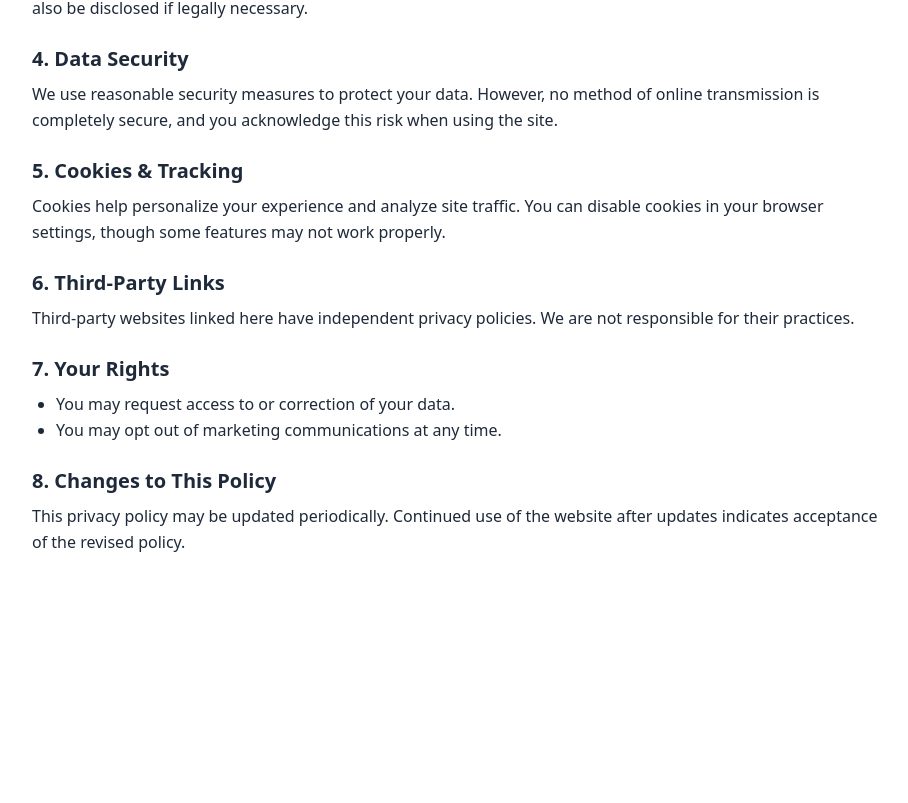
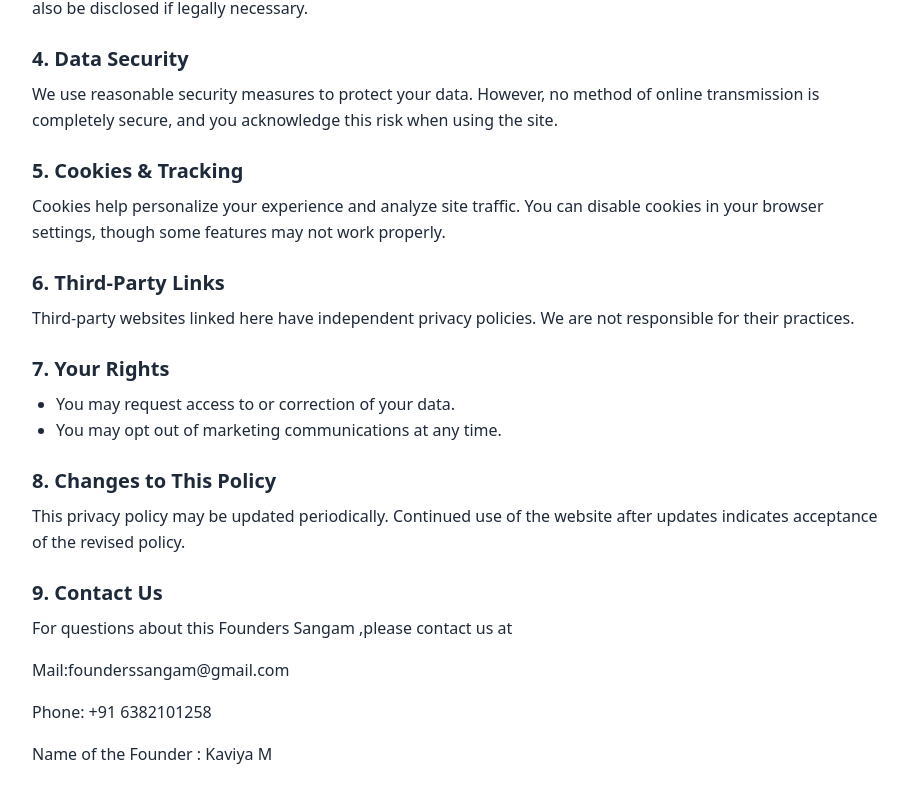
Before and after one commit to Isaiaarasan/Founders-Sangam, a React (Vite) app in the folder Client/: page /privacy-policy in a window 1280 px wide. Shown: the part 573-1376 px from the top of the page, without its empty margins (184-1092 px from the left). Before the commit the page ends 1168 px from the top, so only its background shows below. Built offline with nearby package versions, Linux system fonts and the light colour scheme; no server answers.

Commit message:
Adding Founders Details in the terms and conditions page

```diff
--- a/Client/src/components/Policy/PrivacyPolicy.jsx
+++ b/Client/src/components/Policy/PrivacyPolicy.jsx
@@ -84,6 +84,15 @@
         This privacy policy may be updated periodically. Continued use of the
         website after updates indicates acceptance of the revised policy.
       </p>
+      <div>
+        <h2 className="text-xl font-semibold mt-6 mb-2">9. Contact Us</h2>
+        <p className="mb-4">
+          For questions about this Founders Sangam ,please contact us at
+        </p>
+        <p className="mb-4">Mail:founderssangam@gmail.com</p>
+        <p className="mb-4">Phone: +91 6382101258</p>
+        <p className="mb-4">Name of the Founder : Kaviya M</p>
+      </div>
     </div>
   );
 };
```
